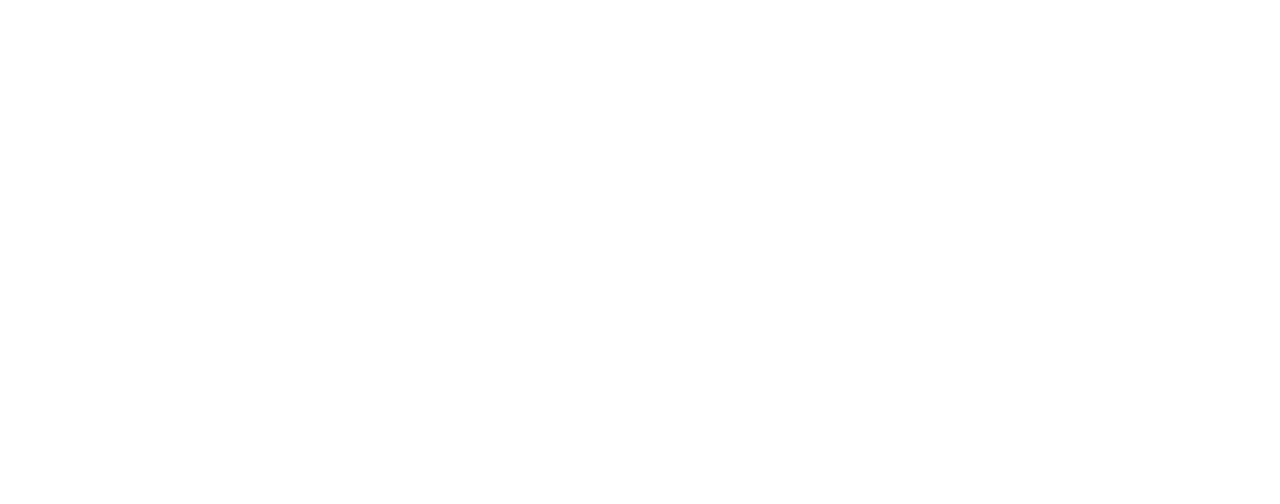
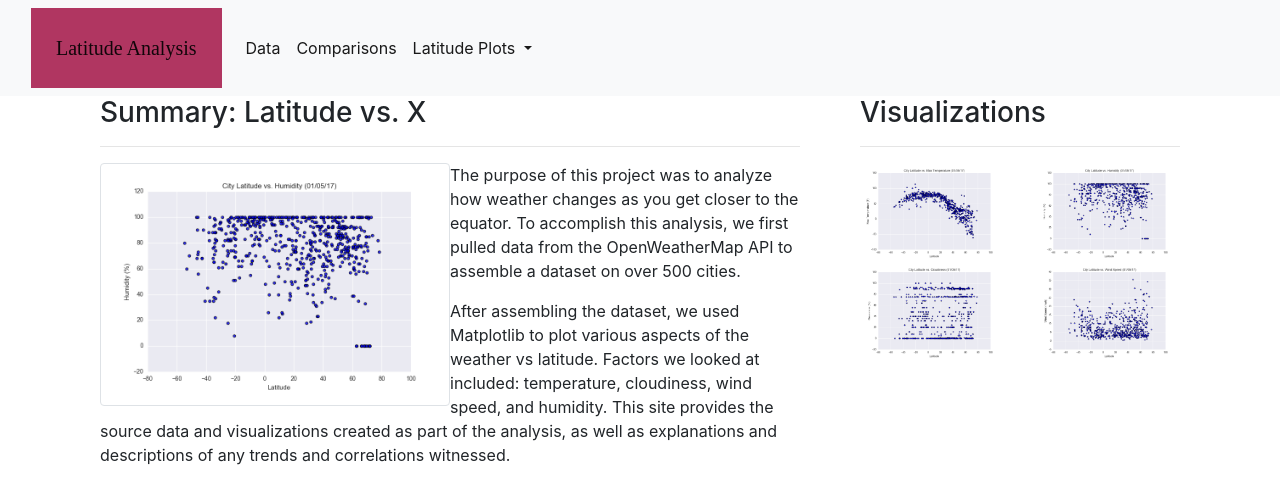
Before and after one commit to jmbruner37/10_HTML_and_CSS, a plain HTML site: page landing.html in a window 1280 px wide. Drawn offline with nearby package versions, Linux system fonts and the light colour scheme.

Commit message:
landing and comparison

```diff
--- /dev/null
+++ b/cloudiness.html
@@ -0,0 +1,23 @@
+<!DOCTYPE html>
+<html lang="en">
+  <head>
+    <!-- Required meta tags -->
+    <meta charset="utf-8">
+    <meta name="viewport" content="width=device-width, initial-scale=1, shrink-to-fit=no">
+
+    <!-- Bootstrap CSS -->
+    <link rel="stylesheet" href="https://stackpath.bootstrapcdn.com/bootstrap/4.3.1/css/bootstrap.min.css" integrity="sha384-ggOyR0iXCbMQv3Xipma34MD+dH/1fQ784/j6cY/iJTQUOhcWr7x9JvoRxT2MZw1T" crossorigin="anonymous">
+    <link rel="stylesheet" href="../assets/styles.css">
+
+    <title>Weather Dashboard</title>
+  </head>
+  <body>
+    <h1>Hello, world!</h1>
+
+    <!-- Optional JavaScript -->
+    <!-- jQuery first, then Popper.js, then Bootstrap JS -->
+    <script src="https://code.jquery.com/jquery-3.3.1.slim.min.js" integrity="sha384-q8i/X+965DzO0rT7abK41JStQIAqVgRVzpbzo5smXKp4YfRvH+8abtTE1Pi6jizo" crossorigin="anonymous"></script>
+    <script src="https://cdnjs.cloudflare.com/ajax/libs/popper.js/1.14.7/umd/popper.min.js" integrity="sha384-UO2eT0CpHqdSJQ6hJty5KVphtPhzWj9WO1clHTMGa3JDZwrnQq4sF86dIHNDz0W1" crossorigin="anonymous"></script>
+    <script src="https://stackpath.bootstrapcdn.com/bootstrap/4.3.1/js/bootstrap.min.js" integrity="sha384-JjSmVgyd0p3pXB1rRibZUAYoIIy6OrQ6VrjIEaFf/nJGzIxFDsf4x0xIM+B07jRM" crossorigin="anonymous"></script>
+  </body>
+</html>
--- a/landing.html
+++ b/landing.html
@@ -0,0 +1,99 @@
+<!doctype html>
+<html lang="en">
+  <head>
+    <!-- Required meta tags -->
+    <meta charset="utf-8">
+    <meta name="viewport" content="width=device-width, initial-scale=1, shrink-to-fit=no">
+
+    <!-- Bootstrap CSS -->
+    <link rel="stylesheet" href="https://stackpath.bootstrapcdn.com/bootstrap/4.3.1/css/bootstrap.min.css" integrity="sha384-ggOyR0iXCbMQv3Xipma34MD+dH/1fQ784/j6cY/iJTQUOhcWr7x9JvoRxT2MZw1T" crossorigin="anonymous">
+    <link rel="stylesheet" href="style.css">
+    <title>Latitude Dashboard</title>
+  </head>
+  <body>
+
+    <nav class="navbar navbar-expand-lg navbar-light bg-light">
+      <a class="navbar-brand" href="#">Latitude Analysis</a>
+      <button class="navbar-toggler" type="button" data-toggle="collapse" data-target="#navbarSupportedContent" aria-controls="navbarSupportedContent" aria-expanded="false" aria-label="Toggle navigation">
+        <span class="navbar-toggler-icon"></span>
+      </button>
+
+      <div class="collapse navbar-collapse" id="navbarSupportedContent">
+        <ul class="navbar-nav mr-auto">
+          <li class="nav-item active">
+            <a class="nav-link" href="#">Data <span class="sr-only">(current)</span></a>
+          </li>
+          <li class="nav-item active">
+            <a class="nav-link" href="#">Comparisons</a>
+          </li>
+          <li class="nav-item dropdown active">
+            <a class="nav-link dropdown-toggle" href="#" id="navbarDropdown" role="button" data-toggle="dropdown" aria-haspopup="true" aria-expanded="false">
+              Latitude Plots
+            </a>
+            <div class="dropdown-menu" aria-labelledby="navbarDropdown">
+              <a class="dropdown-item" href="maxtemp.html">Max Temperature</a>
+              <a class="dropdown-item" href="cloudiness.html">Cloudiness</a>
+              <a class="dropdown-item" href="windspeed.html">Wind Speed</a>
+              <a class="dropdown-item" href="humidity.html">Humididty</a>
+            </div>
+          </li>
+
+        </ul>
+
+      </div>
+    </nav>
+
+
+    <div class="container content">
+      <div class="row">
+          <div class="col-md-8">
+              <div class="col-md-12">
+                  <h3>Summary: Latitude vs. X </h3>
+                  <hr>
+                  <div class="thumbnail">
+                      <img class="img-thumbnail float-left" src="assets/images/Fig2.png " width="50%" alt="temperature">
+                  </div>
+                  <p>The purpose of this project was to analyze how weather changes as you get closer to the equator. To accomplish this analysis, we first pulled data from the OpenWeatherMap API to assemble a dataset on over 500 cities.  </p>
+
+                  <p>After assembling the dataset, we used Matplotlib to plot various aspects of the weather vs latitude. Factors we looked at included: temperature, cloudiness, wind speed, and humidity. This site provides the source data and visualizations created as part of the analysis, as well as explanations and descriptions of any trends and correlations witnessed.</p>
+              </div>
+          </div>
+          <!--visualization adjustments-->
+          <div class="col-md-4">
+              <div class="col-md-12">
+                  <h3>Visualizations</h3>
+                  <hr>
+                  <div class="row">
+                      <div class="col-3 col-md-6">
+                          <a href="temp.html"><img src="assets/images/Fig1.png" width="100%"  alt="temperature">
+                          </a>
+                      </div>
+                      <div class="col-3 col-md-6">
+                          <a href="humidity.html"><img src="assets/images/Fig2.png" width="100%" alt="humidity"></a>
+                      </div>
+
+                      <div class="col-3 col-md-6">
+                          <a href="cloudiness.html"><img src="assets/images/Fig3.png" width="100%"  alt="cloudiness"></a>
+                      </div>
+
+                      <div class="col-3 col-md-6">
+                          <a href="windspeed.html"><img src="assets/images/Fig4.png"width="100%"  alt="wind speed"></a>
+                      </div>
+                  </div>
+              </div>
+          </div>
+      </div>
+  </div>
+
+
+
+
+
+
+    <!-- Optional JavaScript -->
+    <!-- jQuery first, then Popper.js, then Bootstrap JS -->
+    <script src="https://code.jquery.com/jquery-3.3.1.slim.min.js" integrity="sha384-q8i/X+965DzO0rT7abK41JStQIAqVgRVzpbzo5smXKp4YfRvH+8abtTE1Pi6jizo" crossorigin="anonymous"></script>
+    <script src="https://cdnjs.cloudflare.com/ajax/libs/popper.js/1.14.7/umd/popper.min.js" integrity="sha384-UO2eT0CpHqdSJQ6hJty5KVphtPhzWj9WO1clHTMGa3JDZwrnQq4sF86dIHNDz0W1" crossorigin="anonymous"></script>
+    <script src="https://stackpath.bootstrapcdn.com/bootstrap/4.3.1/js/bootstrap.min.js" integrity="sha384-JjSmVgyd0p3pXB1rRibZUAYoIIy6OrQ6VrjIEaFf/nJGzIxFDsf4x0xIM+B07jRM" crossorigin="anonymous"></script>
+  </body>
+</html>
--- /dev/null
+++ b/style.css
@@ -0,0 +1,7 @@
+a.navbar-brand{
+    margin-left: 15px;
+    padding: 25px;
+    background-color: rgb(176, 54, 97);
+    font-family: 'Times New Roman', Times, serif;
+    font-size: 20px;
+}
```
Also changed, not shown: comparisons.html (+91 -0 lines), data.html (+11 -0 lines), maxtemp.html (renamed from WedVisualizations/maxtemp.html, +1 -1 lines), WedVisualizations/cloudiness.html (deleted), WedVisualizations/humidity.html (deleted), WedVisualizations/windspeed.html (deleted), assets/bootstrap.min.css (deleted), assets/images/Fig1.png (renamed from assets/Resources/assets/images/Fig1.png), assets/images/Fig2.png (renamed from assets/Resources/assets/images/Fig2.png), assets/images/Fig3.png (renamed from assets/Resources/assets/images/Fig3.png), assets/images/Fig4.png (renamed from assets/Resources/assets/images/Fig4.png), assets/style.css (deleted), cities.csv (renamed from assets/Resources/cities.csv), humidity.html (added), 1 more files.
